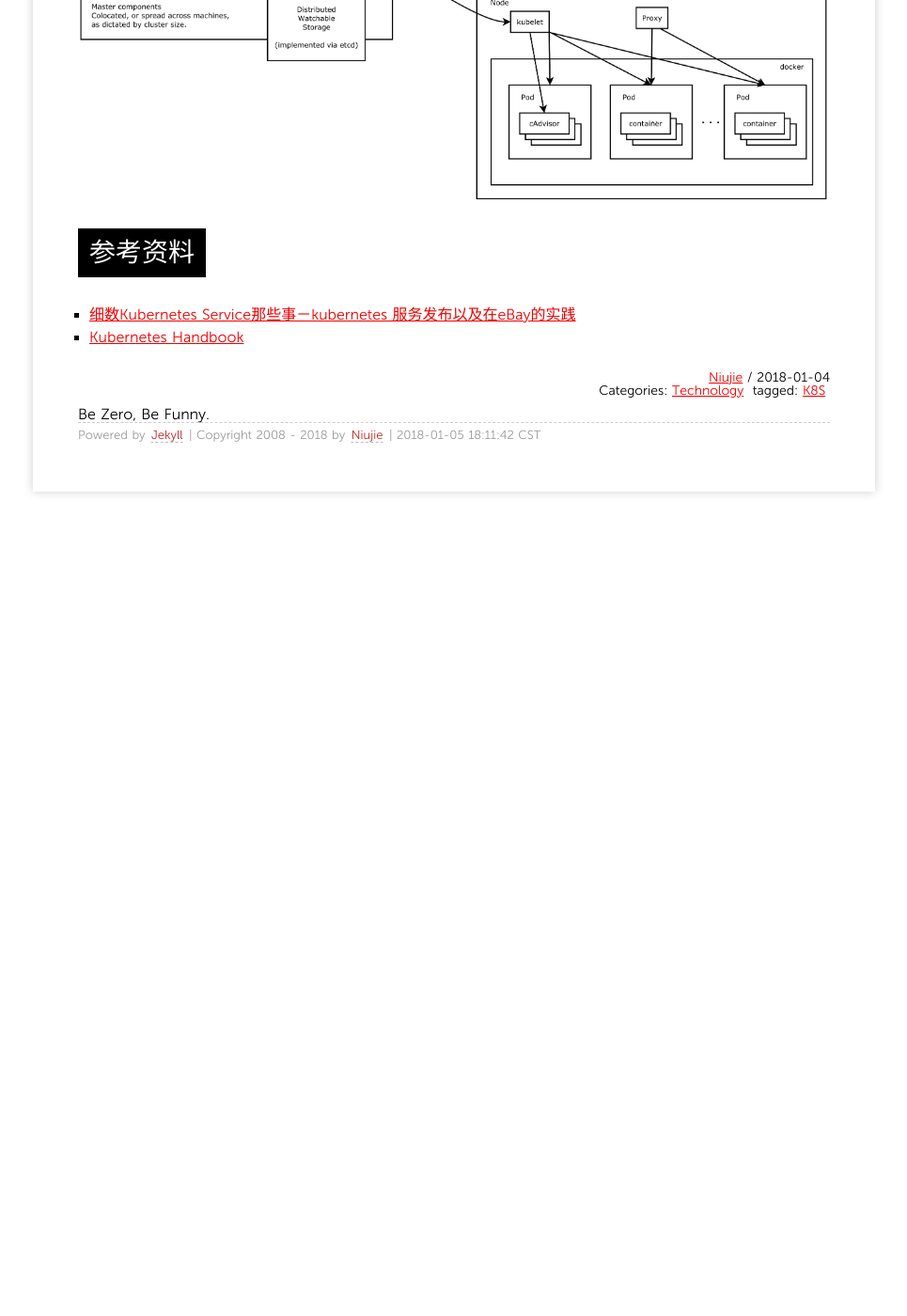
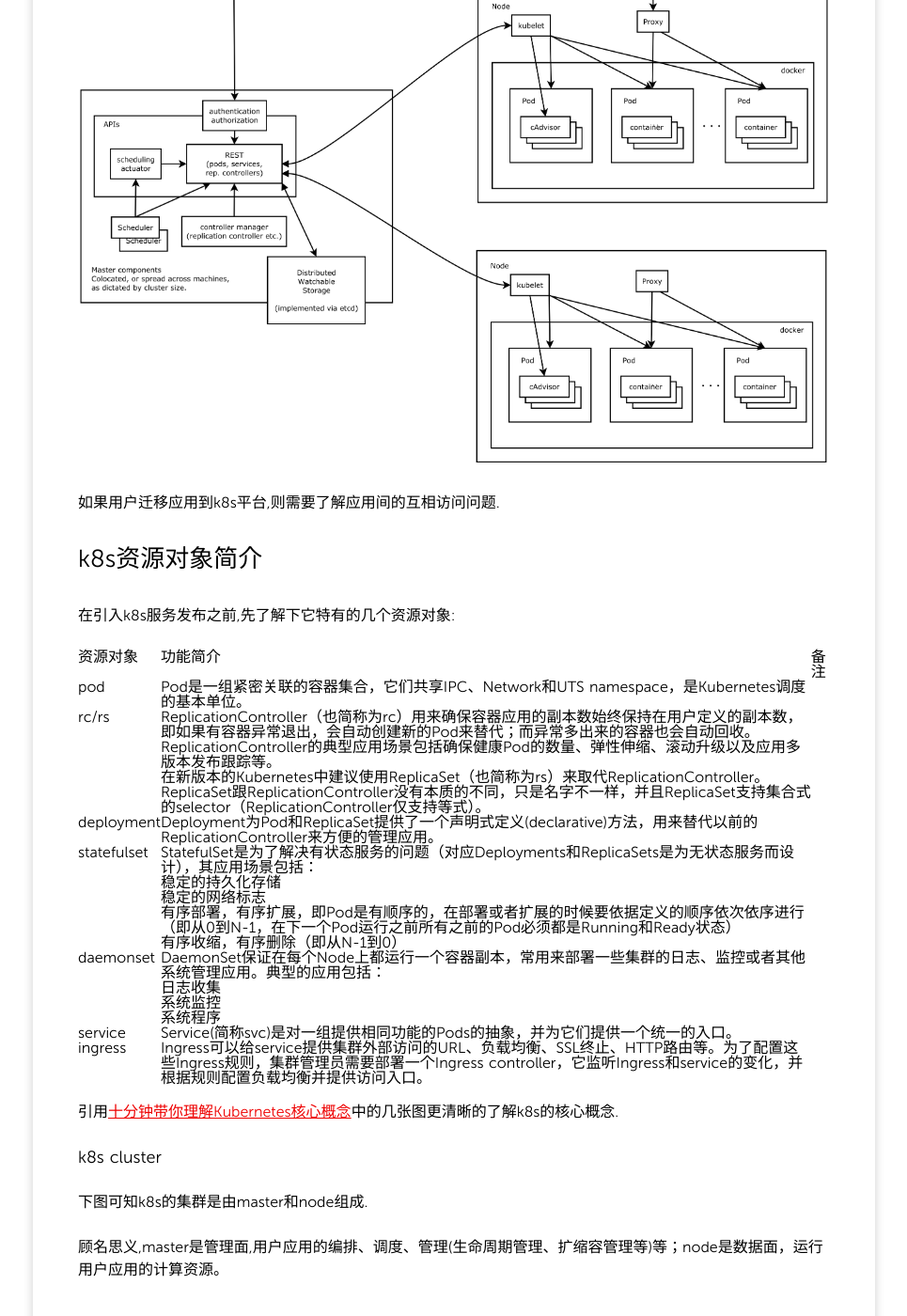
Before and after one commit to niuziru/niuziru.github.io, a Jekyll site: the page built from _posts/2018/2018-01-04-kubernetes-service-analyse.md, in a window 1280 px wide and 1400 px high, scrolled down 733 px. Shown: the whole window at 94% size, without its empty margins (157-1122 px from the left). Built offline with Jekyll 4.4.1, drawn with Linux system fonts in a browser that asks for light colours; before the commit the page ends 1304 px from its top, so only the background shows below that; some of the changed text lies outside the part shown.

Commit message:
add kubernetes服务简介

```diff
--- a/_posts/2018/2018-01-04-kubernetes-service-analyse.md
+++ b/_posts/2018/2018-01-04-kubernetes-service-analyse.md
@@ -9,10 +9,78 @@
 
 # Kubernetes架构
 
+## 概述
+下图是k8s(kubernetes, k与s之间恰好由8个字符组成,故社区简称k8s)的架构图,它由:
+
+|角色  |组件  |备注  |
+|:---|:---|:---|
+|master|||
+||kube-apiserver||
+||kube-scheduler||
+||kube-controller-manager||
+||etcd||
+|Slave|||
+||kubelet||
+||kube-proxy||
+||||
+
+
 <img src="/images/kubernetes-arch.png" alt="Kubernetes架构图" width="100%" height="100%" />
+
+
+如果用户迁移应用到k8s平台,则需要了解应用间的互相访问问题.
+
+## k8s资源对象简介
+
+在引入k8s服务发布之前,先了解下它特有的几个资源对象:
+
+|资源对象  |功能简介  |备注  |
+|:---|:---|:---|
+|pod|Pod是一组紧密关联的容器集合，它们共享IPC、Network和UTS namespace，是Kubernetes调度的基本单位。||
+|rc/rs|ReplicationController（也简称为rc）用来确保容器应用的副本数始终保持在用户定义的副本数，即如果有容器异常退出，会自动创建新的Pod来替代；而异常多出来的容器也会自动回收。ReplicationController的典型应用场景包括确保健康Pod的数量、弹性伸缩、滚动升级以及应用多版本发布跟踪等。<br>在新版本的Kubernetes中建议使用ReplicaSet（也简称为rs）来取代ReplicationController。ReplicaSet跟ReplicationController没有本质的不同，只是名字不一样，并且ReplicaSet支持集合式的selector（ReplicationController仅支持等式）。||
+|deployment|Deployment为Pod和ReplicaSet提供了一个声明式定义(declarative)方法，用来替代以前的ReplicationController来方便的管理应用。||
+|statefulset|StatefulSet是为了解决有状态服务的问题（对应Deployments和ReplicaSets是为无状态服务而设计），其应用场景包括：<br>  稳定的持久化存储<br>  稳定的网络标志<br> 有序部署，有序扩展，即Pod是有顺序的，在部署或者扩展的时候要依据定义的顺序依次依序进行（即从0到N-1，在下一个Pod运行之前所有之前的Pod必须都是Running和Ready状态）<br>  有序收缩，有序删除（即从N-1到0）||
+|daemonset|DaemonSet保证在每个Node上都运行一个容器副本，常用来部署一些集群的日志、监控或者其他系统管理应用。典型的应用包括：<br>  日志收集<br>  系统监控<br>  系统程序||
+|service|Service(简称svc)是对一组提供相同功能的Pods的抽象，并为它们提供一个统一的入口。||
+|ingress|Ingress可以给service提供集群外部访问的URL、负载均衡、SSL终止、HTTP路由等。为了配置这些Ingress规则，集群管理员需要部署一个Ingress controller，它监听Ingress和service的变化，并根据规则配置负载均衡并提供访问入口。||
+||||
+
+引用[十分钟带你理解Kubernetes核心概念](http://www.dockone.io/article/932)中的几张图更清晰的了解k8s的核心概念.
+
+### k8s cluster
+
+下图可知k8s的集群是由master和node组成.
+
+顾名思义,master是管理面,用户应用的编排、调度、管理(生命周期管理、扩缩容管理等)等；node是数据面，运行用户应用的计算资源。
+
+<img src="/images/k8s-cluster.png" alt="Kubernetes集群图" width="100%" height="100%" />
+
+### pod
+
+Pod是一组紧密关联的容器集合，它们共享IPC、Network和UTS namespace，是Kubernetes调度的基本单位。详细可以阅读[kubernetes handbook pod](https://kubernetes.feisky.xyz/concepts/pod.html)
+
+<img src="/images/k8s-pod.png" alt="Kubernetes集群图" width="100%" height="100%" />
+
+
+### rc/rs
+
+ReplicationController（也简称为rc）用来确保容器应用的副本数始终保持在用户定义的副本数，即如果有容器异常退出，会自动创建新的Pod来替代；而异常多出来的容器也会自动回收。ReplicationController的典型应用场景包括确保健康Pod的数量、弹性伸缩、滚动升级以及应用多版本发布跟踪等。
+
+在新版本的Kubernetes中建议使用ReplicaSet（也简称为rs）来取代ReplicationController。ReplicaSet跟ReplicationController没有本质的不同，只是名字不一样，并且ReplicaSet支持集合式的selector（ReplicationController仅支持等式）。
+
+详细可以阅读[kubernetes handbook replicaset](https://kubernetes.feisky.xyz/concepts/replicaset.html)
+
+<img src="/images/kubernetes-rc.gif" alt="Kubernetes集群图" width="100%" height="100%" />
+
+### svc
+
+Service(简称svc)是对一组提供相同功能的Pods的抽象，并为它们提供一个统一的入口。借助Service，应用可以方便的实现服务发现与负载均衡，并实现应用的零宕机升级。
+
+<img src="/images/kubernetes-svc.gif" alt="Kubernetes集群图" width="100%" height="100%" />
 
 
 # 参考资料
 
 * [细数Kubernetes Service那些事－kubernetes 服务发布以及在eBay的实践](http://blog.csdn.net/ebay/article/details/52798074)
 * [Kubernetes Handbook](https://kubernetes.feisky.xyz/)
+* [十分钟带你理解Kubernetes核心概念](http://www.dockone.io/article/932)
```
Also changed, not shown: images/k8s-cluster.png (added), images/k8s-pod.png (added), images/kubernetes-rc.gif (added), images/kubernetes-svc.gif (added).
